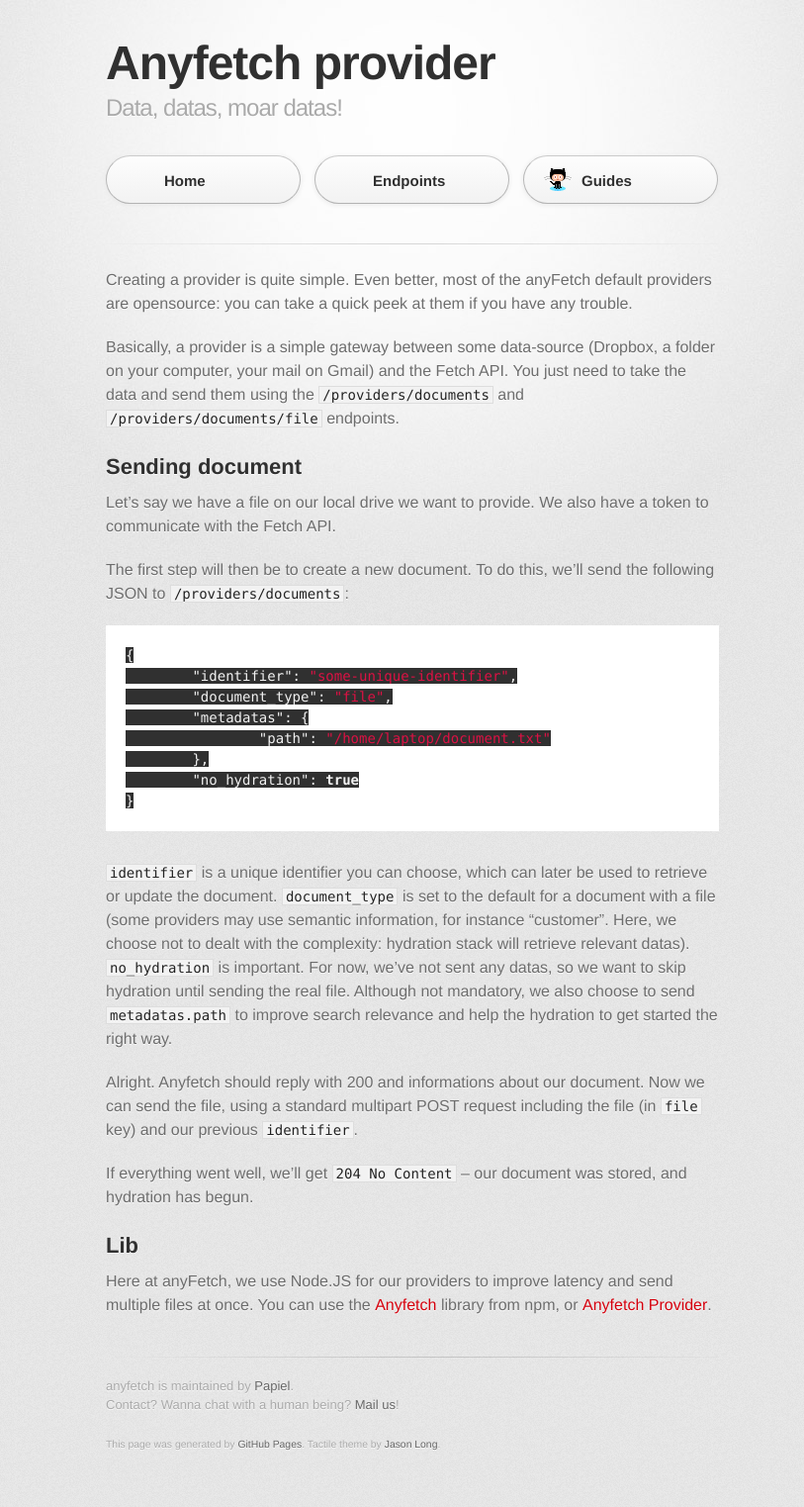
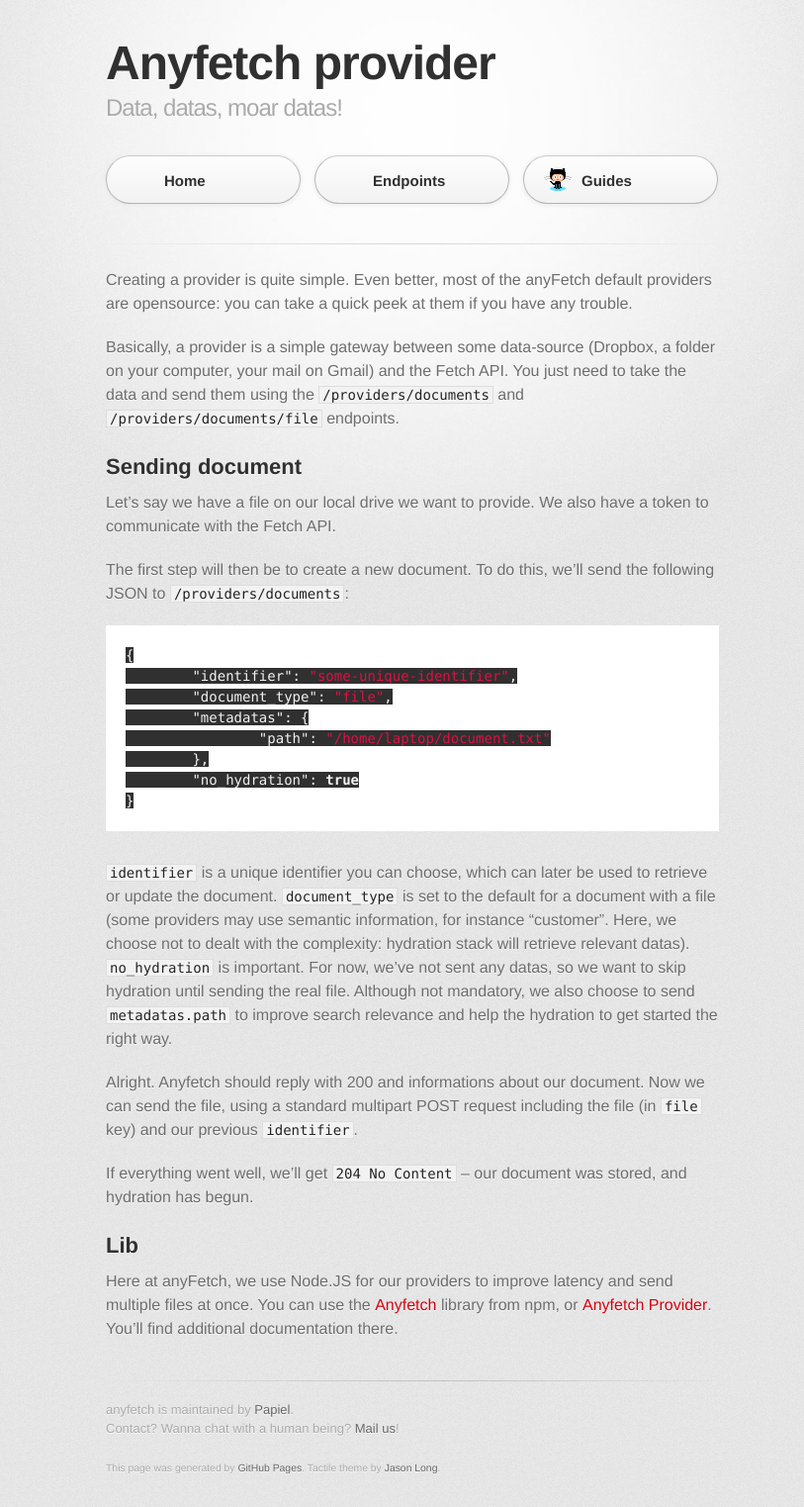
Before and after one commit to AnyFetch/developers.anyfetch.com, a Jekyll site: the page built from guides/projections.md, in a window 1280 px wide. Shown: the whole page at 99% size, without its empty margins (223-1036 px from the left). Built offline with Jekyll 4.4.1, drawn with Linux system fonts in a browser that asks for light colours; some web fonts are replaced; Markdown is read by kramdown in place of the engine named in the settings; before the commit the page ends 1499 px from its top, so only the background shows below that.

```diff
--- a/guides/projections.md
+++ b/guides/projections.md
@@ -36,4 +36,4 @@
 If everything went well, we'll get `204 No Content` -- our document was stored, and hydration has begun.
 
 ## Lib
-Here at anyFetch, we use Node.JS for our providers to improve latency and send multiple files at once. You can use the [Anyfetch](https://npmjs.org/package/anyfetch) library from npm, or [Anyfetch Provider](https://npmjs.org/package/anyfetch-provider).
+Here at anyFetch, we use Node.JS for our providers to improve latency and send multiple files at once. You can use the [Anyfetch](https://npmjs.org/package/anyfetch) library from npm, or [Anyfetch Provider](https://npmjs.org/package/anyfetch-provider). You'll find additional documentation there.
```
